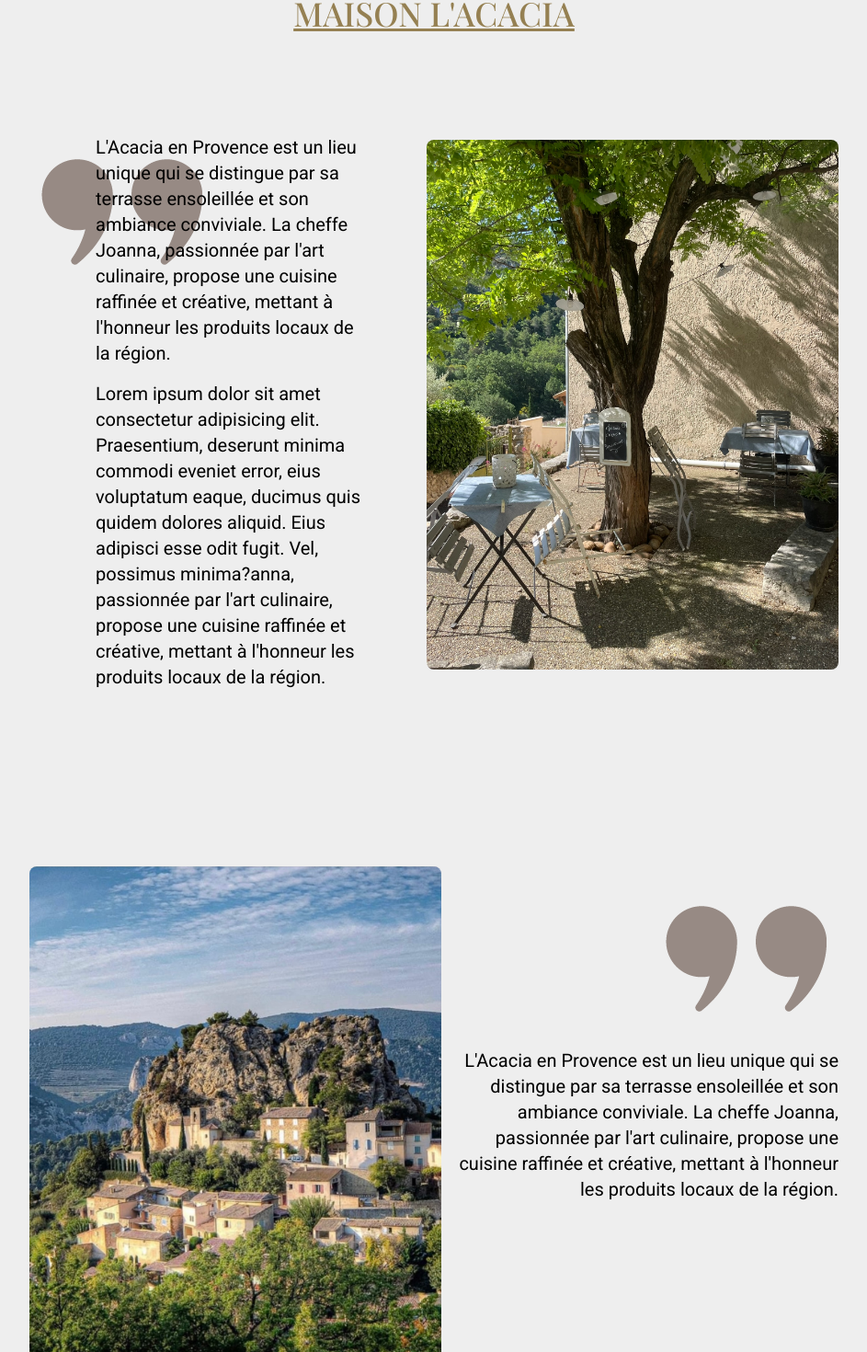
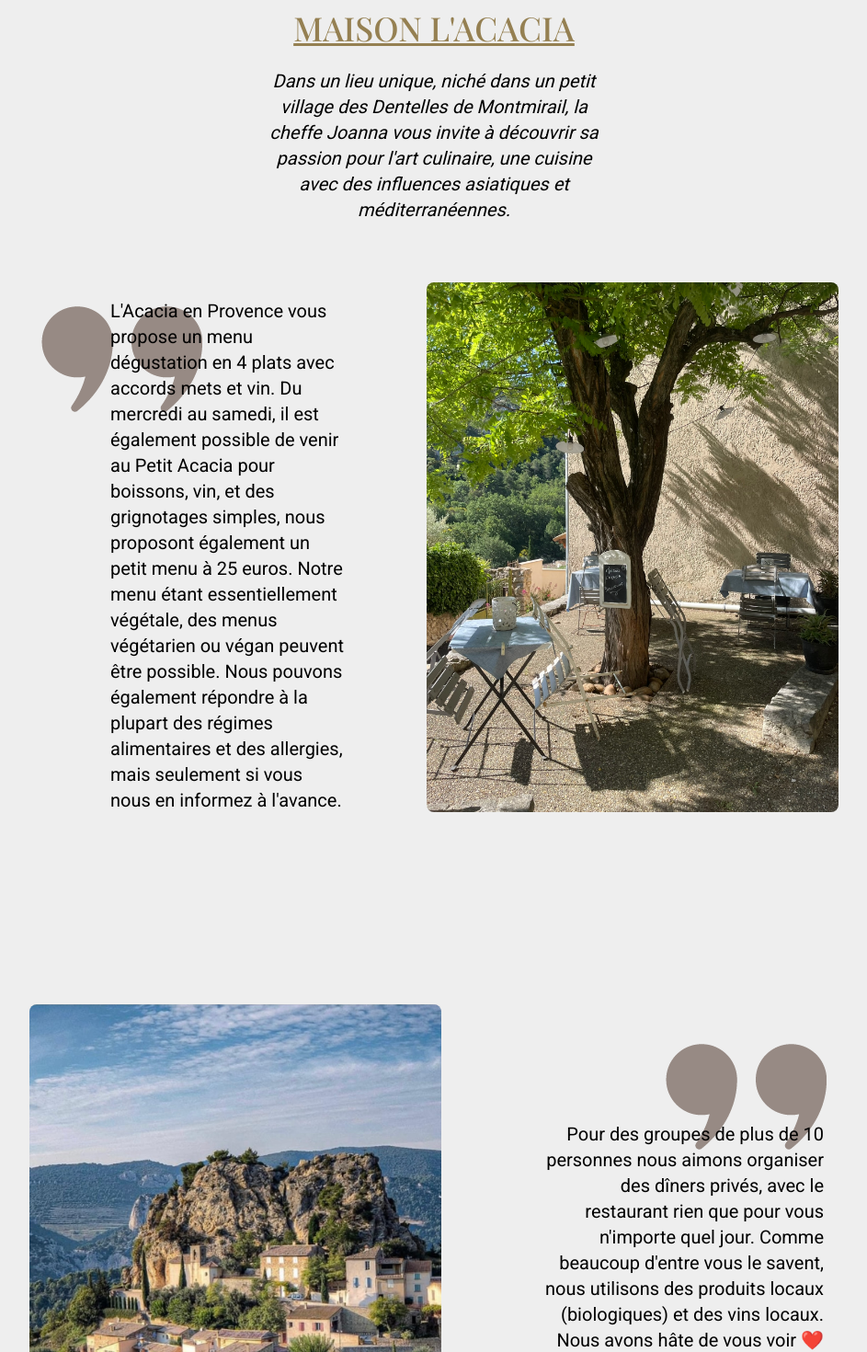
Before and after one commit to zaitsev69/acacia, a Next.js app: page / in a window 1280 px wide. Shown: the part 870-2340 px from the top of the page at 92% size, without its empty margins (168-1111 px from the left). Built offline with nearby package versions, Linux system fonts and the light colour scheme; no server answers.

Commit message:
new text

```diff
--- a/components/booking.jsx
+++ b/components/booking.jsx
@@ -186,7 +186,7 @@ const Booking = () => {
             </div>
           </div>
 
-          <button type="submit" className="w-full py-2 px-4 bg-primary text-white font-medium rounded-md shadow-sm lg:text-xl transition duration-300 ease-in-out transform hover:bg-blue-600 hover:shadow-lg active:scale-95">
+          <button type="submit" className="w-full py-2 px-4 bg-primary text-white font-medium rounded-md shadow-sm lg:text-xl transition duration-300 ease-in-out transform lg:hover:bg-blue-600 hover:shadow-lg active:scale-95">
             Réserver
           </button>
           {showAlert && <Alert isSuccess={status} />}
--- a/components/hero.jsx
+++ b/components/hero.jsx
@@ -35,25 +35,35 @@ const Hero = ({ }) => {
 
   return (
     <div id="about" className="text-center mt-4 mx-2">
-      <h1 className="hidden text-gold underline text-xl  lg:block uppercase lg:text-4xl lg:my-24">Maison l&apos;Acacia</h1>
+      <div className="flex flex-col items-center">
+        <h1 className="hidden text-gold underline text-xl  lg:block uppercase lg:text-4xl lg:mt-24 lg:mb-6">Maison l&apos;Acacia</h1>
+        <p className="text-black text-xl text-center lg:w-1/3 hidden lg:mb-12  italic font-medium lg:block">
+          Dans un lieu unique, niché dans un petit village des Dentelles de Montmirail, la cheffe Joanna vous invite à découvrir sa passion pour l'art culinaire, une cuisine avec des influences asiatiques et méditerranéennes.
+        </p>
+      </div>
       <div className="lg:flex lg:items-center  lg:mx-24 lg:bg-[url('/quote.png')] bg-no-repeat bg-left-top">
         <div className="lg:flex lg:flex-col lg:items-center">
           <h1 className="text-gold underline text-xl uppercase lg:hidden">Maison l&apos;Acacia</h1>
-          <p className="text-base text-black lg:text-xl lg:text-left lg:w-4/6 lg:mt-4">
-            L&apos;Acacia en Provence est un lieu unique qui se distingue par sa terrasse ensoleillée et son ambiance conviviale.
-            La cheffe Joanna, passionnée par l&apos;art culinaire, propose une cuisine raffinée et créative, mettant à l&apos;honneur les produits locaux de la région.
+          <p className=" text-base text-black lg:text-xl lg:text-left lg:w-4/6 lg:mt-4 p-4 lg:hidden">
+            Dans un lieu unique, niché dans un petit village des Dentelles de Montmirail, la cheffe Joanna vous invite à découvrir sa passion pour l'art culinaire, une cuisine avec des influences asiatiques et méditerranéennes.
           </p>
-          <p className="hidden text-base lg:text-xl lg:text-left lg:w-4/6 lg:mt-4 lg:block">
-            Lorem ipsum dolor sit amet consectetur adipisicing elit. Praesentium, deserunt minima commodi eveniet error, eius voluptatum eaque, ducimus quis quidem dolores aliquid. Eius adipisci esse odit fugit. Vel, possimus minima?anna, passionnée par l&apos;art culinaire, propose une cuisine raffinée et créative, mettant à l&apos;honneur les produits locaux de la région.
+          <div className="h-0.5 mx-10  bg-gold"></div>
+          <p className=" text-base lg:text-xl lg:text-left lg:w-4/6 lg:mt-4 lg:block p-4">
+            L&apos;Acacia en Provence vous propose un menu dégustation en 4 plats avec accords mets et vin.
+            Du mercredi au samedi, il est également possible de venir au Petit Acacia pour boissons, vin, et des grignotages simples, nous proposont également un petit menu à 25 euros.
+            Notre menu étant essentiellement végétale, des menus végétarien ou végan peuvent être possible. Nous pouvons également répondre à la plupart des régimes alimentaires et des allergies, mais seulement si vous nous en informez à l&apos;avance.
           </p>
         </div>
         <Image src="/exte.JPEG" alt="Plate of Food" layout="responsive" width={250} height={250} className="rounded-lg hidden lg:block max-w-md" />
       </div>
-      <div className="lg:flex flex-row lg:mx-24 hidden items-center mt-48 lg:bg-[url('/quote.png')] bg-no-repeat bg-right-top">
-        <Image src="/rocque.JPEG" alt="Plate of Food" layout="responsive" width={250} height={250} className="rounded-lg lg:flex max-w-md" />
-        <p className="text-base lg:text-xl lg:w-4/6 lg:ml-4 lg:text-right">
-          L&apos;Acacia en Provence est un lieu unique qui se distingue par sa terrasse ensoleillée et son ambiance conviviale.
-          La cheffe Joanna, passionnée par l&apos;art culinaire, propose une cuisine raffinée et créative, mettant à l&apos;honneur les produits locaux de la région.
+      <div className="lg:flex flex-row lg:mx-24  items-center lg:mt-48 lg:bg-[url('/quote.png')] bg-no-repeat bg-right-top">
+        <Image src="/rocque.JPEG" alt="Plate of Food" layout="responsive" width={250} height={250} className="rounded-lg lg:flex max-w-md hidden" />
+        <div className="h-0.5 mx-10   bg-gold"></div>
+        <p className=" text-base lg:text-xl lg:w-4/6 lg:ml-4 lg:text-right p-4">
+          Pour des groupes de plus de 10 personnes nous aimons organiser des dîners privés, avec le restaurant rien que pour vous n&apos;importe quel jour.
+          Comme beaucoup d&apos;entre vous le savent, nous utilisons des produits locaux (biologiques) et des vins locaux.
+          Nous avons hâte de vous voir ❤️ <br></br>
+          Paiement par carte et espèces - chèques acceptés.
         </p>
       </div>
 
--- a/components/info.jsx
+++ b/components/info.jsx
@@ -51,7 +51,7 @@ const Info = ({ }) => {
 </svg>
 
       <a href={urlToMenu} target="_blank" rel="noopener noreferrer" className="text-center">
-            <button className="bg-grey mb-8 font-semibold lg:font-medium lg:bg-primary lg:text-white text-primary py-2 px-4 rounded  lg:mb-8 text-base md:text-lg lg:text-xl xl:text-2xl transition duration-300 ease-in-out transform hover:bg-blue-600 hover:shadow-lg active:scale-95">Voir les cartes de nos restaurants</button>
+            <button className="bg-grey mb-8 font-semibold lg:font-medium lg:bg-primary lg:text-white text-primary py-2 px-4 rounded  lg:mb-8 text-base md:text-lg lg:text-xl xl:text-2xl transition duration-300 ease-in-out transform lg:hover:bg-blue-600 hover:shadow-lg active:scale-95">Voir les cartes de nos restaurants</button>
           </a>
       <p className="text-center mb-1 text-base md:text-lg lg:text-xl xl:text-2xl lg:text-gray-900 lg:mt-0 ">Grande occasion ? Réserver un diner privé par téléphone.</p>
     </div>
```
